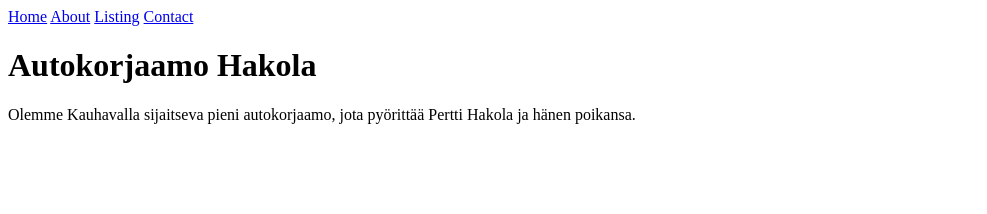
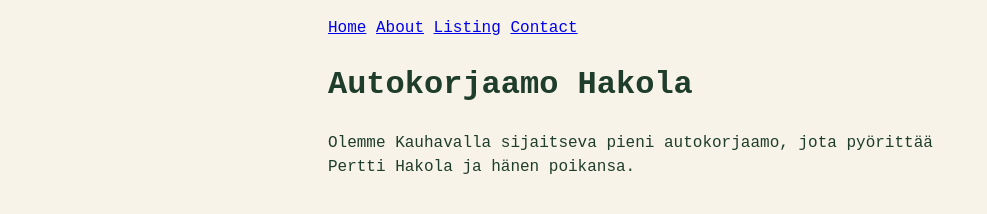
Before and after one commit to Nupulii/Web-kurssi, a plain HTML site: page about.html in a window 1280 px wide. Shown: the whole page, without its empty margins (0-987 px from the left). Drawn offline with Linux system fonts and the light colour scheme.

Commit message:
Uudet osat+vähän css

```diff
--- a/about.html
+++ b/about.html
@@ -4,6 +4,7 @@
   <meta charset="UTF-8">
   <meta name="viewport" content="width=device-width, initial-scale=1.0">
   <title>Page title</title>
+  <link rel="stylesheet" href="style.css"
 </head>
 <body>
   <header>
--- /dev/null
+++ b/style.css
@@ -0,0 +1,63 @@
+/* Lecture 3 hands-on: style Kahvila Kaarna.
+   Edit only this file. Don't touch index.html.
+   Save, then reload the page in the browser after every step. */
+
+
+/* 1. Prove the stylesheet is linked.
+      body { background: pink; }
+      Page turns pink? Good, delete the line and carry on.
+      Nothing happens? Check the <link> in index.html and the file name. */
+
+
+/* 2. Typography on body:
+      a font-family (end with a generic family like sans-serif),
+      line-height: 1.5,
+      max-width: 65ch, and centre it with margin: 0 auto.
+      Add some padding so text doesn't touch the screen edge. */
+
+
+/* 3. Colours: pick three and name them in :root, for example
+      :root {
+        --text: #...;
+        --bg: #...;
+        --brand: #...;
+      }
+      Use them with var(--text) and so on.
+      Check the contrast in the DevTools colour picker: at least 4.5 : 1. */
+
+
+/* 4. Links: a colour, a :hover style, and a clearly visible
+      :focus-visible outline. Tab through the page to test it.
+      The nav links are too small to tap right now (the browser's
+      defaults fail the 24 px target size rule). Give them some
+      padding, or put the list items side by side with space between. */
+
+
+/* 5. Turn each article into a card: padding, border,
+      border-radius, and some space between the cards.
+      Style .price and .highlight too. */
+
+
+/* 6. Change one value in DevTools, then copy it back here.
+      (Changes in DevTools disappear when you reload.) */
+
+
+/* Finished early? The Zen Garden challenge:
+   restyle the page so your neighbour wouldn't recognise it.
+   Still no touching the HTML. */
+:root {
+      --text: #1f3d2b;
+      --bg: #f7f3e8;
+      --brand: #c8902e;
+}
+
+body {
+      font-family: 'Courier New', Courier, monospace;
+      line-height: 1.5;
+      max-width: 65ch;
+      margin:auto;
+      padding: 1rem;
+      color: var(--text);
+      background-color: var(--bg);
+
+}
```
Also changed, not shown: contact.html (+1 -0 lines), index.html (+1 -0 lines), listing.html (+1 -0 lines), 2 other files.
